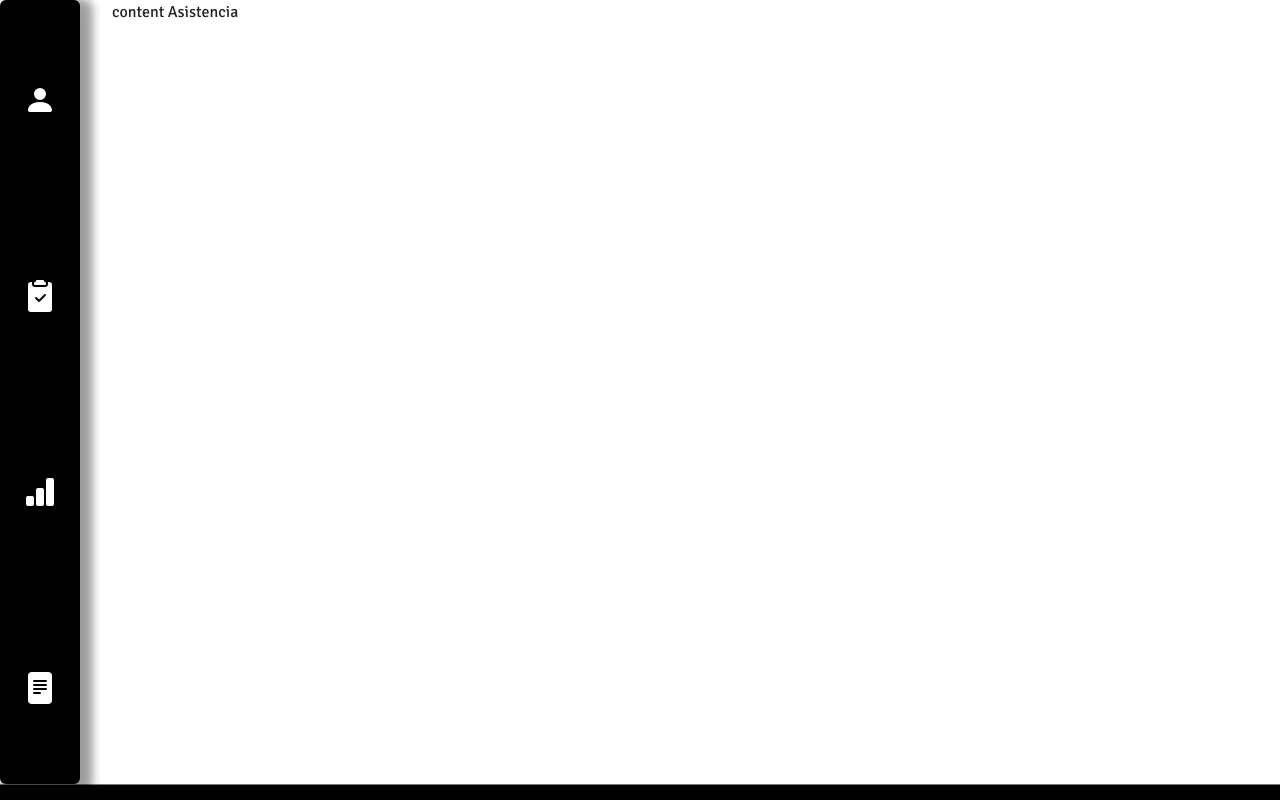
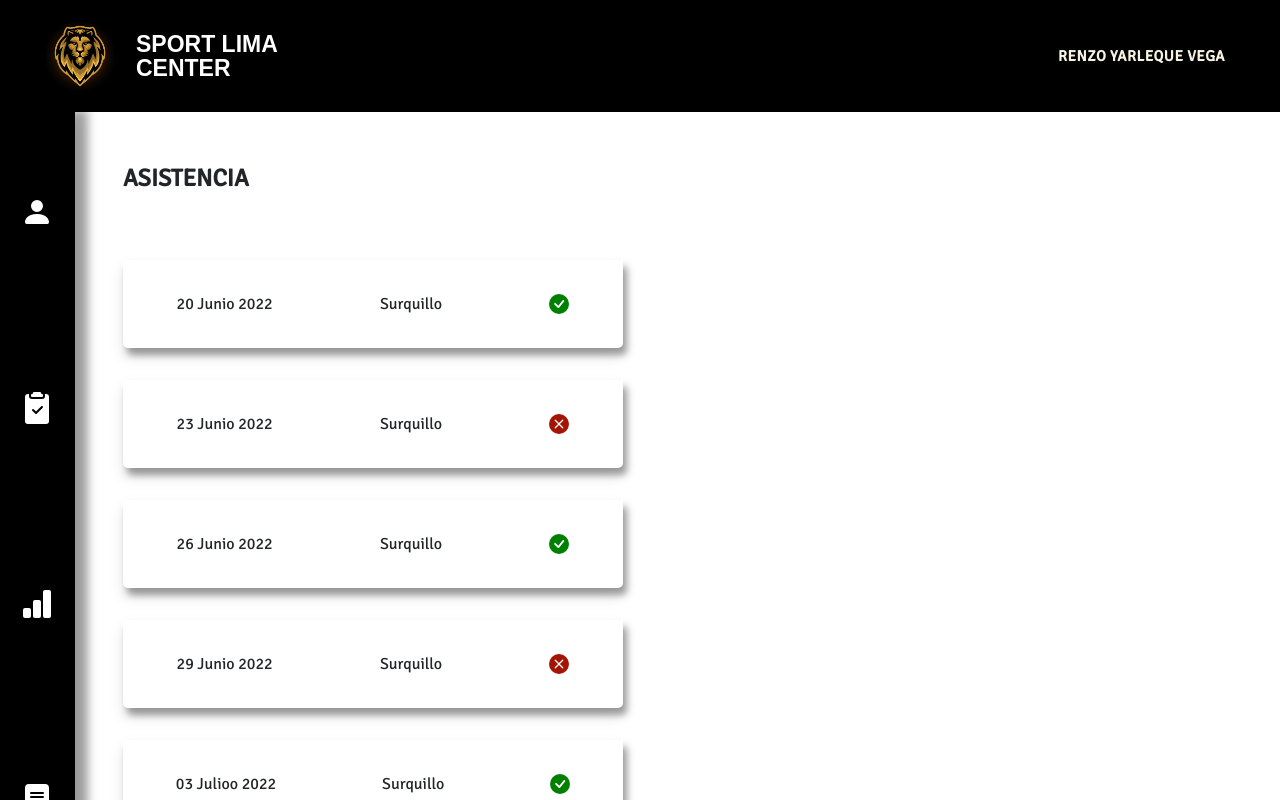
Before and after one commit to ryarleque/deporte, a React (Create React App) app: page /asistencia in a window 1280 px wide. Shown: the top 800 px of the page. Built offline with nearby package versions, Linux system fonts and the light colour scheme; the HTML template or start-up script is replaced by a standard one.

Commit message:
added user info and assistance

```diff
--- a/src/components/CustomHeader/index.tsx
+++ b/src/components/CustomHeader/index.tsx
@@ -3,7 +3,7 @@ import { TitleHeaderStyled, ItemHeaderStyled, ItemLastHeaderStyled, ButtonHeader
 import { HeadertInnerContentStyled, HeadertStyled, LeftHeadertStyled, LogoHeadertStyled, RighttHeadertStyled } from "./Styled.CustomHeader"
 
 
-const CustomHeader = () => {
+const CustomHeader = ({isHome = true }) => {
     const navigate = useNavigate();
     return(
         <HeadertStyled>
@@ -13,12 +13,18 @@ const CustomHeader = () => {
                     <TitleHeaderStyled>SPORT LIMA CENTER</TitleHeaderStyled>
                 </LeftHeadertStyled>
                 <RighttHeadertStyled>
+                    { isHome ? (
+                        <>
                             <ItemHeaderStyled onClick={()=> navigate('/')}>HOME</ItemHeaderStyled>
                             <ItemHeaderStyled>SEDES</ItemHeaderStyled>
                             <ItemHeaderStyled>TORNEOS</ItemHeaderStyled>
                             <ItemLastHeaderStyled>CONTACTO</ItemLastHeaderStyled>
                             <ButtonHeaderStyled onClick={() => navigate("/login")}>INGRESAR</ButtonHeaderStyled>
                             <Button2HeaderStyled onClick={() => navigate("/registrar")}>REGISTRAR</Button2HeaderStyled>
+                        </>
+                    ) : (
+                        <ItemHeaderStyled>RENZO YARLEQUE VEGA</ItemHeaderStyled>
+                    )}
                 </RighttHeadertStyled>
             </HeadertInnerContentStyled>
         </HeadertStyled>
--- a/src/components/Home/Styled.Home.tsx
+++ b/src/components/Home/Styled.Home.tsx
@@ -54,6 +54,7 @@ export const TitleHeaderStyled = styled.div`
     line-height: 1.5rem;
     font-family: sans-serif;
     width: 10rem;
+    color:white;
   }
 `;
 
@@ -348,6 +349,10 @@ export const SociosListStyled = styled.div`
     display: flex;
     align-items: center;
     justify-content: space-between;
+    flex-direction: column;
+    @media(min-width: 600px) {
+      flex-direction: row;
+    }
   }
 `;
 
@@ -372,3 +377,21 @@ export const CardHomePlantStyled = styled.div`
     margin: 0 auto;
   }
 `;
+
+export const PlanCardInfotStyled = styled.div`
+  && {
+    color: black;
+    margin-bottom: 1.05rem;
+    font-size: 1rem;
+    .type1 {
+      FONT-WEIGHT: 900;
+      PADDING: 0.25rem;
+      COLOR: white;
+    }
+    .type2 {
+      FONT-WEIGHT: 900;
+      PADDING: 0.25rem;
+      COLOR: RED;
+    }
+  }
+`;
--- a/src/components/Home/index.tsx
+++ b/src/components/Home/index.tsx
@@ -1,9 +1,9 @@
 import Carousel from "react-bootstrap/esm/Carousel";
 import { useNavigate } from "react-router-dom";
 import CustomHeader from "../CustomHeader";
-import { ButtonHeaderStyled,Button2HeaderStyled, CarouselStyled, ContentCarouselStyled, HeadertStyled, HomeContentStyled, ItemHeaderStyled, ItemLastHeaderStyled, LeftHeadertStyled, LogoHeadertStyled, PromotionColorStyled, PromotionContentColorStyled, RighttHeadertStyled, TitleCarouselStyled, TitleHeaderStyled, ImageCarouselStyled, FacebbokContentStyled, FooterContentStyled, SocialContentStyled, WhatsappContentStyled, ContentWhatsappStyled, ContentStyled, TitleStyled, BeneficiosCardContainerStyled, BeneficiosCardStyled, BeneficiosCardTittleStyled, BeneficiosContentStyled, BeneficiosStyled, BeneficiosTittleStyled, SociosContentInnerStyled, SociosContentStyled, SociosListStyled, SociosTitleStyled, CardHomeContentPlantStyled, CardHomePlantStyled, PromoTittleStyled } from "./Styled.Home";
+import { ButtonHeaderStyled,Button2HeaderStyled, PlanCardInfotStyled, CarouselStyled, ContentCarouselStyled, HeadertStyled, HomeContentStyled, ItemHeaderStyled, ItemLastHeaderStyled, LeftHeadertStyled, LogoHeadertStyled, PromotionColorStyled, PromotionContentColorStyled, RighttHeadertStyled, TitleCarouselStyled, TitleHeaderStyled, ImageCarouselStyled, FacebbokContentStyled, FooterContentStyled, SocialContentStyled, WhatsappContentStyled, ContentWhatsappStyled, ContentStyled, TitleStyled, BeneficiosCardContainerStyled, BeneficiosCardStyled, BeneficiosCardTittleStyled, BeneficiosContentStyled, BeneficiosStyled, BeneficiosTittleStyled, SociosContentInnerStyled, SociosContentStyled, SociosListStyled, SociosTitleStyled, CardHomeContentPlantStyled, CardHomePlantStyled, PromoTittleStyled } from "./Styled.Home";
 import { ButtonStyled } from "../Login/Styled.button";
-import { CardPlantStyled, PlanCardInfotStyled, PlanCardStyled, PlanCardItemStyled, PlanCardListStyled, PlanCardPricetStyled } from "../Register/Styled.button";
+import { CardPlantStyled, PlanCardStyled, PlanCardItemStyled, PlanCardListStyled, PlanCardPricetStyled } from "../Register/Styled.button";
 import { useState } from "react";
 
 const Home = () => {
--- a/src/components/Login/index.tsx
+++ b/src/components/Login/index.tsx
@@ -1,6 +1,6 @@
 import React, { useState } from "react";
 import { ButtonStyled, CardContainerStyled, CardtStyled, ContainerStyled, ErrorStyled, InputStyled, TitleStyled } from "./Styled.button";
-import Axios from "axios";
+  import Axios from "axios";
 import CustomHeader from "../CustomHeader";
 import { ContentWhatsappStyled, WhatsappContentStyled } from "../CustomFooter/Styled.CustomFooter";import Spinner from "../Spinner";
 ;
--- a/src/components/Sidebar/Styled.Sidebard.tsx
+++ b/src/components/Sidebar/Styled.Sidebard.tsx
@@ -4,12 +4,12 @@ export const ContentListStyled = styled.div`
   && {
     display: flex;
     background: black;
-    border-radius: 6px;
+    border-radius: 0;
     justify-content: space-evenly;
     margin-right: 0;
     right: 0;
     left: 0;
-    width: 100%;
+    width: 100%;r
     padding: 0.25rem 0;
     position: fixed;
     bottom: 0;
@@ -21,7 +21,7 @@ export const ContentListStyled = styled.div`
         height: 98vh;
         align-items: center;
         justify-content: space-around;
-        margin-right: 2rem;
+        margin-right: 0;
         position: relative;
         box-shadow: 7px 4px 9px 6px rgb(0 0 0 / 36%), 0 8px 16px rgb(0 0 0 / 10%);
     }
@@ -33,6 +33,6 @@ export const IconStyled = styled.div`
     font-size: 2rem;
     cursor: pointer;
     &:hover {
-        color: #0098b9;
+        color: #f7b643;
     }
 `;
--- a/src/components/TomarAsistencia/Styled.TomarAsistencia.tsx
+++ b/src/components/TomarAsistencia/Styled.TomarAsistencia.tsx
@@ -1,7 +1,55 @@
 import styled from 'styled-components';
 
-export const TomarAsistenciaContentStyled = styled.div`
+export const AsistenciaContentStyled = styled.div`
   && {
     display: flex;
   }
 `;
+
+export const AsistenciaContainerStyled = styled.div`
+  && {
+    display: flex;
+    flex-flow: column;
+    padding: 3rem;
+    width: 100%;
+  }
+`;
+
+export const AsistenciaTitleStyled = styled.div`
+  && {
+    font-size: 1.5rem;
+    font-weight: 600;
+    margin-bottom: 4rem;
+  }
+`;
+
+export const CardContainerStyled = styled.div`
+  && {
+    margin-bottom: 2rem;
+    max-width: 500px;
+  }
+`;
+
+export const CardStyled = styled.div`
+  && {
+    height: 1rem;
+    border-top-left-radius: 5px;
+    border-top-right-radius: 5px;
+
+  }
+`;
+
+export const CardItemStyled = styled.div`
+  && {
+    padding: 2rem 0rem;
+    border-bottom-right-radius: 5px;
+    border-bottom-left-radius: 5px;
+    display: flex;
+    align-items: center;
+    justify-content: space-around;
+    box-shadow: 4px 7px 7px 0px rgb(0 0 0 / 36%), 0 8px 16px rgb(0 0 0 / 10%);
+    svg {
+      font-size: 1.25rem;
+    }
+  }
+`;
--- a/src/components/TomarAsistencia/index.tsx
+++ b/src/components/TomarAsistencia/index.tsx
@@ -1,19 +1,101 @@
 import Sidebard from "../Sidebar";
-import { PersonCheckFill, Clipboard2CheckFill } from 'react-bootstrap-icons';
-import { TomarAsistenciaContentStyled } from "./Styled.TomarAsistencia";
+import { PersonFill, Clipboard2CheckFill, BarChartFill, FileTextFill } from 'react-bootstrap-icons';
+import CustomHeader from "../CustomHeader";
+import { useEffect, useState } from "react";
+import { CheckCircleFill, XCircleFill } from "react-bootstrap-icons";
+import Spinner from "../Spinner";
+import { AsistenciaContainerStyled, AsistenciaContentStyled, AsistenciaTitleStyled, CardContainerStyled, CardItemStyled, CardStyled } from "./Styled.TomarAsistencia";
 
 const TomarAsistencia = () => {
     const option = [
-        { name: "Asitencia", route:"/tomar-asistencia", image: <PersonCheckFill/> },
-        { name: "Test", route:"/tests", image: <Clipboard2CheckFill/>},
+        { name: "User Info", route:"/datos", image: <PersonFill/> },
+        { name: "Asistencia", route:"/asistencia", image: <Clipboard2CheckFill/>},
+        { name: "Rendimiento", route:"/rendimiento", image: <BarChartFill/> },
+        { name: "Detalle Rendimiento", route:"/detalle-rendimiento", image: <FileTextFill/>},
     ];
 
+    const [asistencia, setAsistencia] = useState([{
+        'date': '',
+        'sede': '',
+        'isAssistance': false,
+    }]);
+
+    const [isLoading, setLoading] = useState(false)
+
+    useEffect(()=> {
+        getUserInfo()
+    }, [])
+
+    const getUserInfo = async () => {
+        try {
+          setLoading(true)
+          setAsistencia([
+            {
+                'date': '20 Junio 2022',
+                'sede': 'Surquillo',
+                'isAssistance': true
+            },
+            {
+                'date': '23 Junio 2022',
+                'sede': 'Surquillo',
+                'isAssistance': false
+            },
+            {
+                'date': '26 Junio 2022',
+                'sede': 'Surquillo',
+                'isAssistance': true
+            },
+            {
+                'date': '29 Junio 2022',
+                'sede': 'Surquillo',
+                'isAssistance': false
+            },
+            {
+                'date': '03 Julioo 2022',
+                'sede': 'Surquillo',
+                'isAssistance': true
+            },
+            {
+                'date': '10 Julio 2022',
+                'sede': 'Surquillo',
+                'isAssistance': true
+            }
+          ]);
+        //   const { data } = await Axios.get(
+        //     process.env.REACT_APP_API + "users/asistencia",
+        //     {
+        //         user
+        //     }
+        //   );
+          setLoading(false)
+        } catch (error) {
+          setLoading(false)
+          console.log(error)
+        }
+      };
+
     return (
-        <TomarAsistenciaContentStyled>
-            <Sidebard list={option}/>
-            <div>content TOMAR ASISTENCIA</div>
-        </TomarAsistenciaContentStyled>
-    );
+        <div>
+            <CustomHeader isHome={false} />
+            <AsistenciaContentStyled>
+                <Sidebard list={option}/>
+                { isLoading && <Spinner /> }
+
+                <AsistenciaContainerStyled>
+                    <AsistenciaTitleStyled>ASISTENCIA</AsistenciaTitleStyled>
+                    {asistencia.map((item:any) => (
+                        <CardContainerStyled>
+                            <CardItemStyled>
+                                <div>{item.date}</div>
+                                <div>{item.sede}</div>
+                                {item.isAssistance ? <CheckCircleFill style={{color: 'green'}}/> : <XCircleFill style={{color: '#a21503'}}/> }
+                            </CardItemStyled>
+                        </CardContainerStyled>
+                    ))}
+                </AsistenciaContainerStyled>
+            </AsistenciaContentStyled>
+        </div>
+    )
 }
 
 export default TomarAsistencia;
--- a/src/components/UserInfo/Styled.UserInfo.tsx
+++ b/src/components/UserInfo/Styled.UserInfo.tsx
@@ -5,3 +5,33 @@ export const UserInfoContentStyled = styled.div`
     display: flex;
   }
 `;
+
+export const UserContainerStyled = styled.div`
+  && {
+    display: flex;
+    flex-flow: column;
+    padding: 3rem;
+    width: 100%;
+  }
+`;
+
+export const UserTitleStyled = styled.div`
+  && {
+    font-size: 1.5rem;
+    font-weight: 600;
+    margin-bottom: 4rem;
+  }
+`;
+
+export const UserInfoList = styled.div`
+  && {
+    margin: 1rem 0;
+  }
+`;
+
+export const UserSubTitleStyled = styled.div`
+  && {
+    color: #f7b643;
+    font-weight: 700;
+  }
+`;
--- a/src/components/UserInfo/index.tsx
+++ b/src/components/UserInfo/index.tsx
@@ -1,6 +1,10 @@
 import Sidebard from "../Sidebar";
 import { PersonFill, Clipboard2CheckFill, BarChartFill, FileTextFill } from 'react-bootstrap-icons';
-import { UserInfoContentStyled } from "./Styled.UserInfo";
+import { UserContainerStyled, UserInfoContentStyled, UserInfoList, UserSubTitleStyled, UserTitleStyled } from "./Styled.UserInfo";
+import CustomHeader from "../CustomHeader";
+import { useEffect, useState } from "react";
+import { Axios } from "axios";
+import Spinner from "../Spinner";
 
 const UserInfo = () => {
     const option = [
@@ -10,11 +14,68 @@ const UserInfo = () => {
         { name: "Detalle Rendimiento", route:"/detalle-rendimiento", image: <FileTextFill/>},
     ];
 
+    const [userData, setUserData] = useState({
+        'name': '',
+        'dni': '',
+        'phone': '',
+        'email': '',
+    });
+
+    const [isLoading, setLoading] = useState(false)
+
+    useEffect(()=> {
+        getUserInfo()
+    }, [])
+
+    const getUserInfo = async () => {
+        try {
+          setLoading(true)
+          setUserData({
+            'name': 'Renzo Yarleque',
+            'dni': '47815972',
+            'phone': '983475754',
+            'email': 'renzoyarleque@gmail.com',
+        })
+        //   const { data } = await Axios.get(
+        //     process.env.REACT_APP_API + "users/datos",
+        //     {
+        //         user
+        //     }
+        //   );
+          setLoading(false)
+        } catch (error) {
+          setLoading(false)
+          console.log(error)
+        }
+      };
+
     return (
-        <UserInfoContentStyled>
-            <Sidebard list={option}/>
-            <div>content UserInfo</div>
-        </UserInfoContentStyled>
+        <>
+            <CustomHeader isHome={false} />
+            <UserInfoContentStyled>
+                <Sidebard list={option}/>
+                { isLoading && <Spinner /> }
+                <UserContainerStyled>
+                    <UserTitleStyled>DATOS DEL USUARIO</UserTitleStyled>
+                    <UserInfoList>
+                        <UserSubTitleStyled>NOMBRE Y APELLIDO</UserSubTitleStyled>
+                        <div>{userData.name}</div>
+                    </UserInfoList>
+                    <UserInfoList>
+                        <UserSubTitleStyled>DNI</UserSubTitleStyled>
+                        <div>{userData.dni}</div>
+                    </UserInfoList>
+                    <UserInfoList>
+                        <UserSubTitleStyled>CELULAR</UserSubTitleStyled>
+                        <div>{userData.phone}</div>
+                    </UserInfoList>
+                    <UserInfoList>
+                        <UserSubTitleStyled>EMAIL</UserSubTitleStyled>
+                        <div>{userData.email}</div>
+                    </UserInfoList>
+                </UserContainerStyled   >
+            </UserInfoContentStyled>
+        </>
     );
 }
 
--- a/src/routing/index.tsx
+++ b/src/routing/index.tsx
@@ -27,11 +27,11 @@ function Routing() {
           <Route path="/create-user" element={<CreateUser />} />
           <Route path="/reporte" element={<Reporte />} />
 
-          <Route path="/tomar-asistencia" element={<TomarAsistencia />} />
+          <Route path="/tomar-asistencia" element={<Asistencia />} />
           <Route path="/tests" element={<Tests />} />
 
           <Route path="/datos" element={<UserInfo />} />
-          <Route path="/asistencia" element={<Asistencia />} />
+          <Route path="/asistencia" element={<TomarAsistencia />} />
           <Route path="/rendimiento" element={<Rendimiento />} />
           <Route path="/detalle-rendimiento" element={<DetalleRendimiento />} />
         </Routes>
```
Lines whose indentation alone changed are shown as unchanged.
